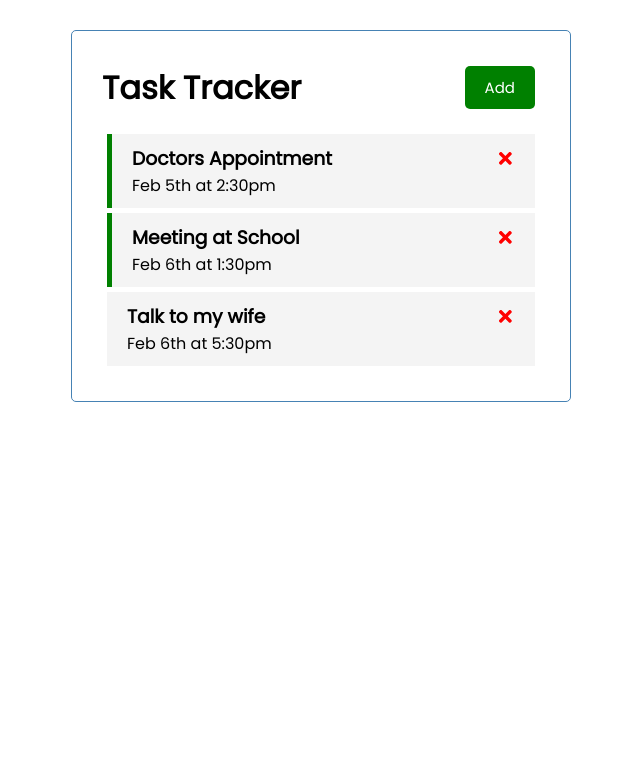
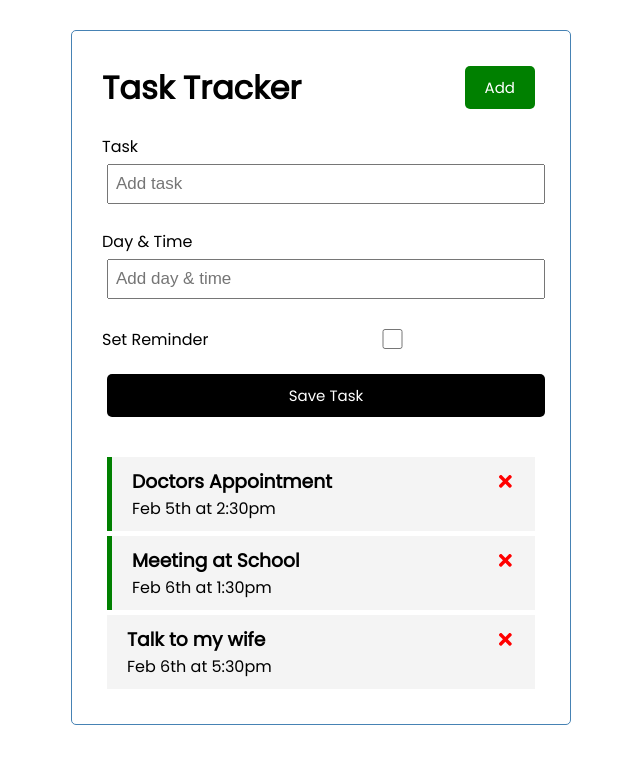
Before and after one commit to patrickRobotics/react-app, a React (Create React App) app: page / in a window 1280 px wide. Shown: the top 764 px of the page, without its empty margins (319-959 px from the left). Built offline with nearby package versions, Linux system fonts and the light colour scheme.

Commit message:
add new task form

```diff
--- a/src/App.js
+++ b/src/App.js
@@ -2,6 +2,7 @@ import { useState } from "react"
 
 import Header from "./components/Header";
 import Tasks from "./components/Tasks";
+import AddTask from "./components/AddTask";
 
 function App() {
   const [ tasks, setTasks ] = useState([
@@ -25,7 +26,13 @@ function App() {
     }
   ])
 
-  // Delete
+  // Add Task
+  const addTask = (task) => {
+    const id  = Math.floor(Math.random() * 1000 ) + 1
+    const newTask = { id, ...task }
+    setTasks([ ...tasks, newTask ])
+  }
+  // Delete Task
   const deleteTask = (id) => {
     setTasks(tasks.filter((task) => task.id !== id ))
   }
@@ -37,6 +44,7 @@ function App() {
   return (
     <div className="container">
       <Header />
+      <AddTask onAdd={addTask} />
       {tasks.length > 0 ? (
         <Tasks
           tasks={ tasks }
--- /dev/null
+++ b/src/components/AddTask.js
@@ -0,0 +1,39 @@
+import { useState} from 'react'
+
+const AddTask = ({ onAdd }) => {
+    const [text, setText] = useState('')
+    const [day, setDay] = useState('')
+    const [reminder, setReminder] = useState(false)
+
+    const onSubmit = (e) => {
+        e.preventDefault()
+        if (!text) {
+            alert('Please add text')
+            return
+        }
+        onAdd({ text, day, reminder })
+        setText('')
+        setDay('')
+        setReminder(false)
+    }
+
+    return (
+        <form className='add-form' onSubmit={onSubmit}>
+            <div className='form-control'>
+                <label>Task</label>
+                <input type='text' placeholder='Add task' value={text} onChange={(e) => setText(e.target.value)} />
+            </div>
+            <div className='form-control'>
+                <label>Day & Time</label>
+                <input type='text' placeholder='Add day & time' value={day} onChange={(e) => setDay(e.target.value)} />
+            </div>
+            <div className='form-control form-control-check'>
+                <label>Set Reminder</label>
+                <input type='checkbox' checked={reminder} value={reminder} onChange={(e) => setReminder(e.currentTarget.checked)} />
+            </div>
+            <input type='submit' value='Save Task' className='btn btn-block' />
+        </form>
+    )
+}
+
+export default AddTask
```
Also changed, not shown: 1 other file (tests, documents, lock files or other folders).
